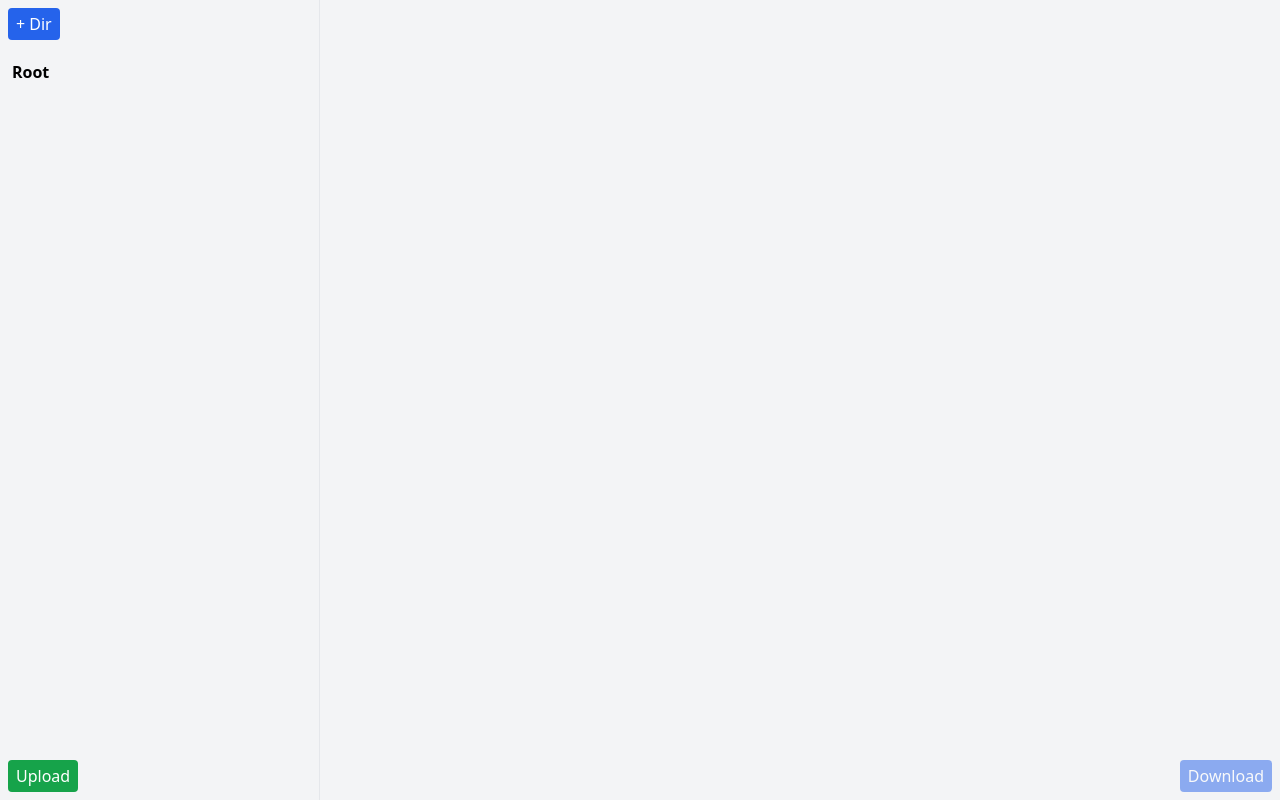
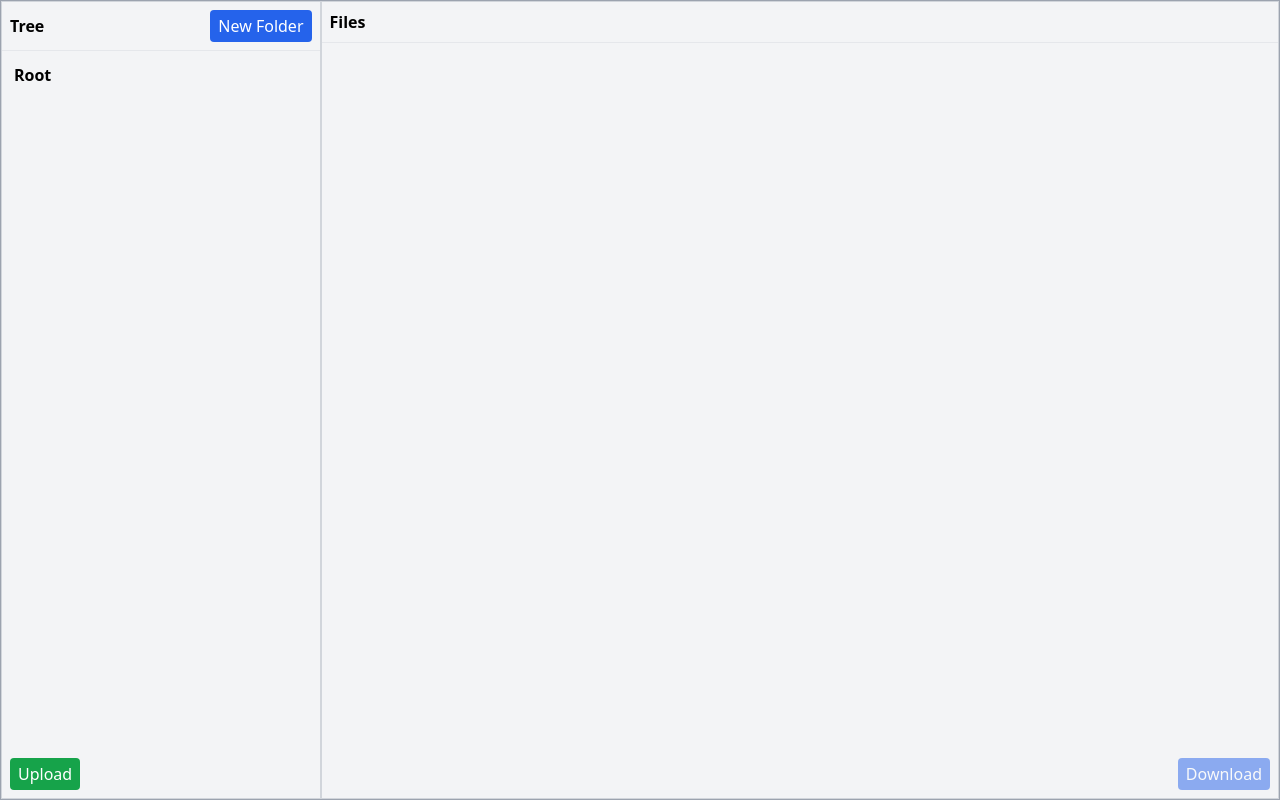
Before and after one commit to savos/document-manager-assessment, a React (Vite) app in the folder client/doc-manager/: page /documents in a window 1280 px wide. Built offline with nearby package versions, Linux system fonts and the light colour scheme; sample sign-in values are in the browser's storage.

Commit message:
Add panel borders and auth header

```diff
--- a/client/doc-manager/src/pages/DocumentManager.tsx
+++ b/client/doc-manager/src/pages/DocumentManager.tsx
@@ -14,6 +14,8 @@ export default function DocumentManager() {
   const [newDirName, setNewDirName] = useState('')
   const [error, setError] = useState('')
   const fileInputRef = useRef<HTMLInputElement>(null)
+  const token = localStorage.getItem('token')
+  const authHeader = token ? { Authorization: `Token ${token}` } : {}
 
   const openModal = () => {
     setNewDirName('')
@@ -32,14 +34,14 @@ export default function DocumentManager() {
     formData.append('name', newDirName)
     const response = await fetch('/api/file_versions/directories/', {
       method: 'POST',
+      headers: authHeader,
       body: formData,
-      credentials: 'include',
     })
     if (response.ok) {
       setDirectories([...directories, newDirName])
       closeModal()
     } else {
-      setError('Cannot create directory with that name')
+      setError('Unable to create directory with that name.')
     }
   }
 
@@ -55,8 +57,8 @@ export default function DocumentManager() {
     formData.append('directory', selectedDir)
     const response = await fetch('/api/file_versions/upload/', {
       method: 'POST',
+      headers: authHeader,
       body: formData,
-      credentials: 'include',
     })
     if (response.ok) {
       const data = await response.json()
@@ -68,7 +70,7 @@ export default function DocumentManager() {
   const handleDownload = async () => {
     if (!selectedFile) return
     const response = await fetch(`/api/file_versions/${selectedFile.id}/download/`, {
-      credentials: 'include',
+      headers: authHeader,
     })
     if (response.ok) {
       const blob = await response.blob()
@@ -84,10 +86,11 @@ export default function DocumentManager() {
   }
 
   return (
-    <div className="flex h-screen">
-      <div className="w-1/4 border-r flex flex-col">
-        <div className="flex justify-between p-2">
-          <button onClick={openModal} className="rounded bg-blue-600 px-2 py-1 text-white">+ Dir</button>
+    <div className="flex h-screen border border-gray-400">
+      <div className="w-1/4 flex h-full flex-col border border-gray-300">
+        <div className="flex items-center justify-between border-b p-2">
+          <span className="font-semibold">Tree</span>
+          <button onClick={openModal} className="rounded bg-blue-600 px-2 py-1 text-white">New Folder</button>
         </div>
         <div className="flex-1 overflow-auto">
           <ul className="p-2">
@@ -113,7 +116,10 @@ export default function DocumentManager() {
           <input ref={fileInputRef} type="file" className="hidden" onChange={handleUpload} />
         </div>
       </div>
-      <div className="flex-1 flex flex-col">
+      <div className="flex-1 flex h-full flex-col border border-gray-300">
+        <div className="flex items-center justify-between border-b p-2">
+          <span className="font-semibold">Files</span>
+        </div>
         <div className="flex-1 overflow-auto">
           <ul className="p-2">
             {files.map((file) => (
```
